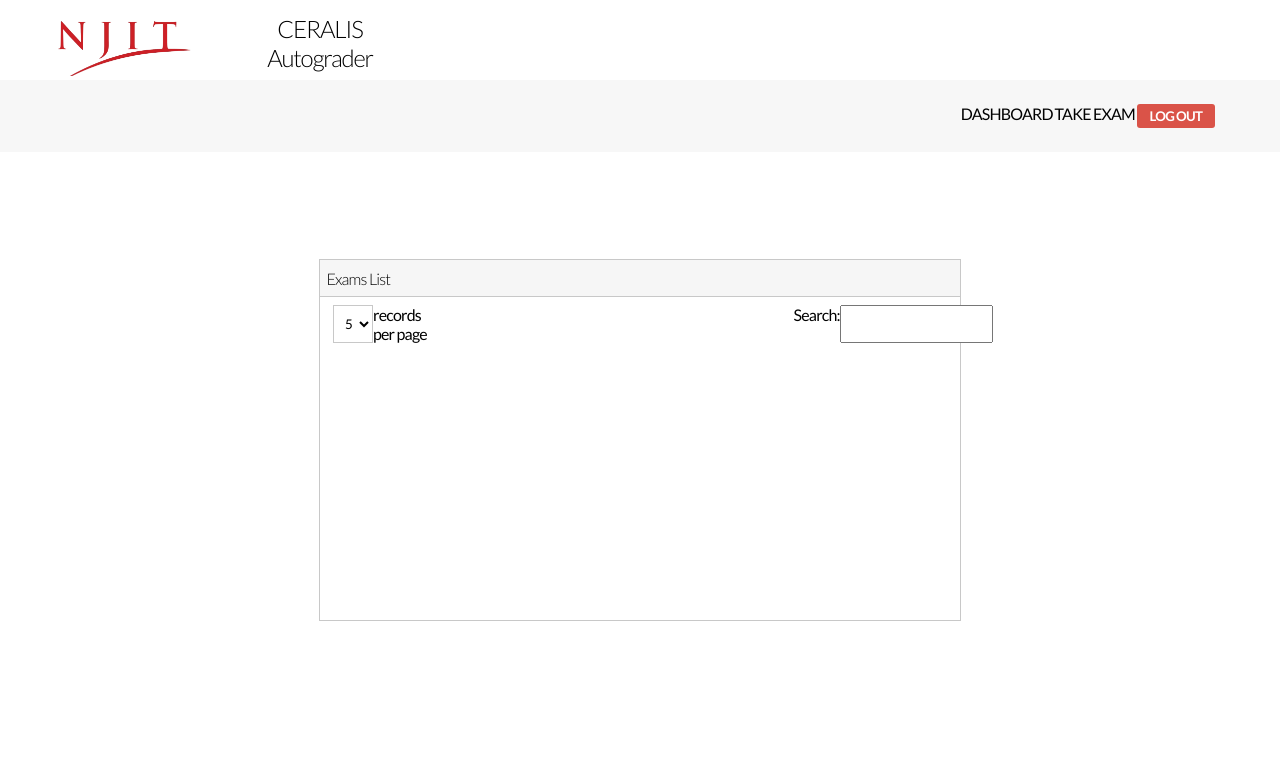
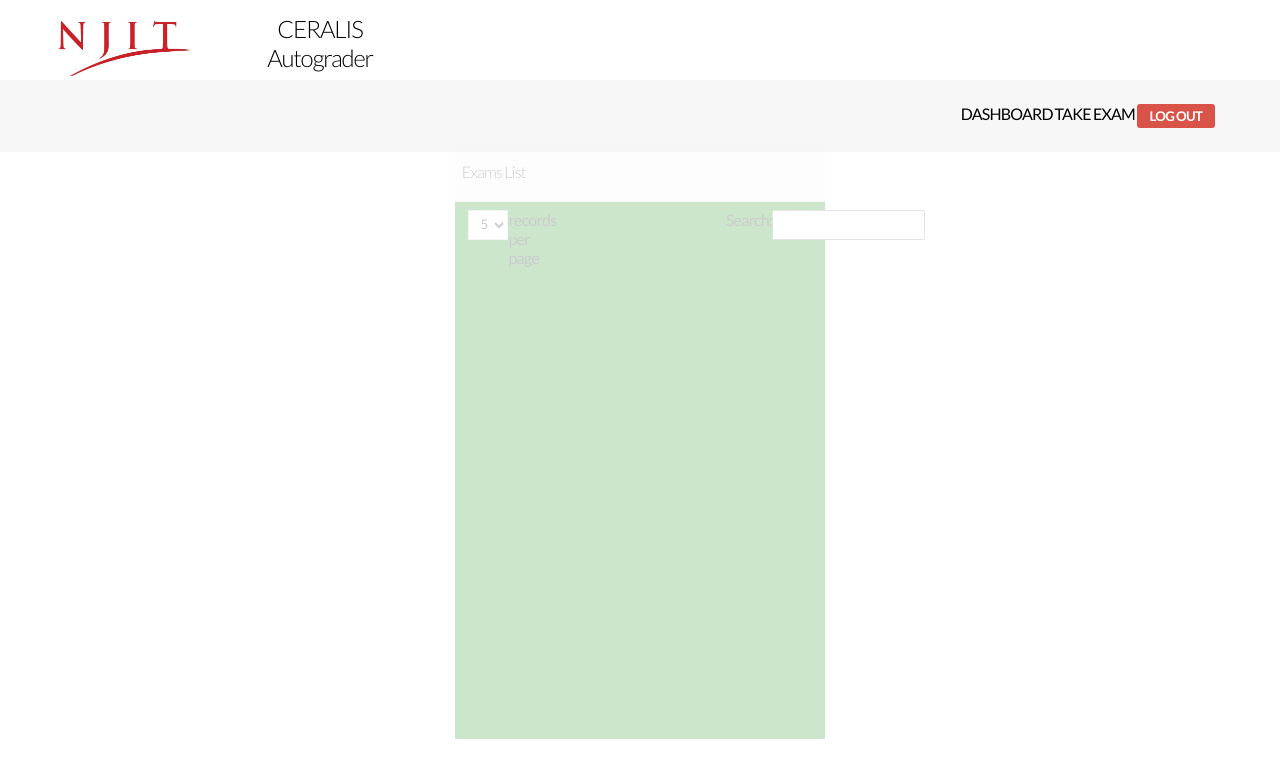
Before and after one commit to shanearcaro/ceralis, a PHP site: template views/student/student.php in a window 1280 px wide. Shown: the top 778 px of the page. Run offline with PHP 8.4, Linux system fonts and the light colour scheme; the template is opened without the code that fills it, so the values that code supplies are empty; the visitor is signed in with stand-in values (Sample User, id 1).

Commit message:
Adding basic table layout, doesn't really work right now

```diff
--- a/style/student/student.css
+++ b/style/student/student.css
@@ -69,6 +69,15 @@ body {
     padding-right: 20%;
 }
 
+.panel-hover {
+    height: 100%;
+}
+
+.panel-element:hover {
+    color: red;
+    cursor: pointer;
+}
+
 .content-dash {
     width: 100%;
     height: 100%;
@@ -80,10 +89,11 @@ body {
 
 }
 
-.dash-table {
+.dash-table-area {
     width: 50%;
     height: 50%;
     border: 1px solid var(--dash-ol);
+
 }
 
 .dash-title {
@@ -107,6 +117,7 @@ body {
 }
 
 .dash-searchbar {
+    height: 5%;
     display: flex;
     flex-direction: row;
     justify-content: space-between;
@@ -136,3 +147,19 @@ body {
 .searchbar-search {
     width: 25%;
 }
+
+.dash-table {
+    display: flex;
+    flex-direction: column;
+    align-items: center;
+    background-color: green;
+    height: 83%;
+    opacity: 20%;
+}
+
+#exams-table{
+    width: 98%;
+    height: 80%;
+
+    margin-top: 1vh;
+}
```
